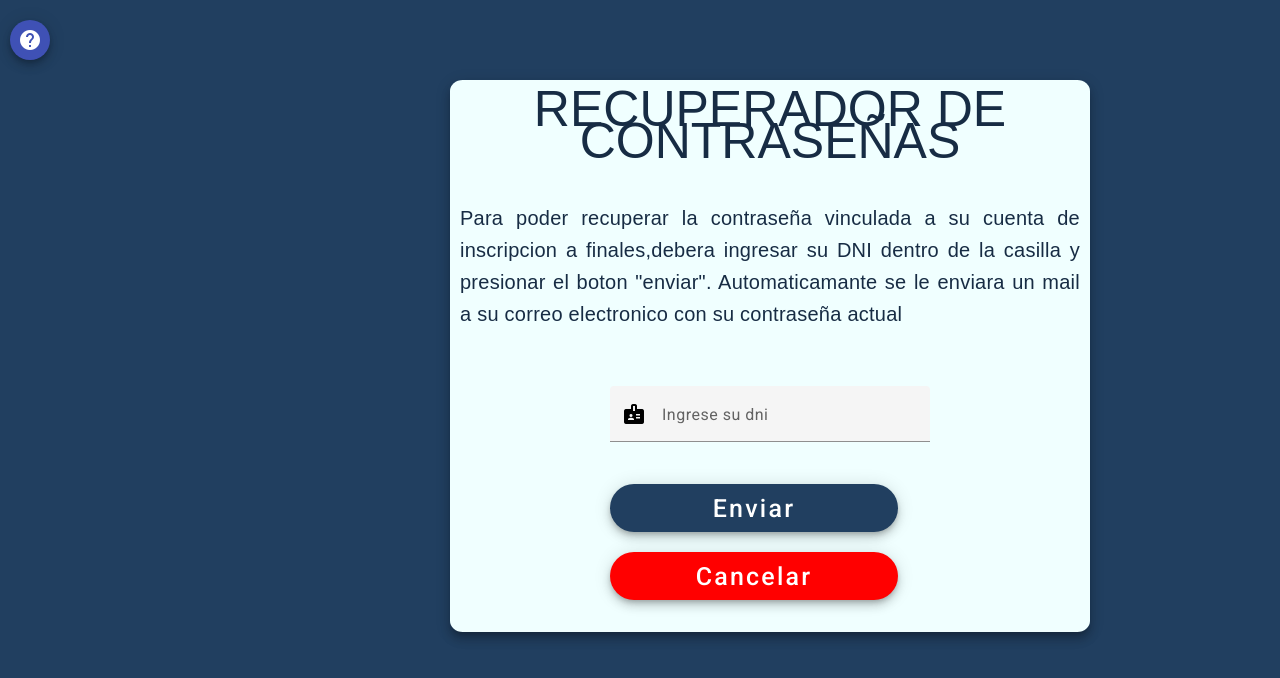
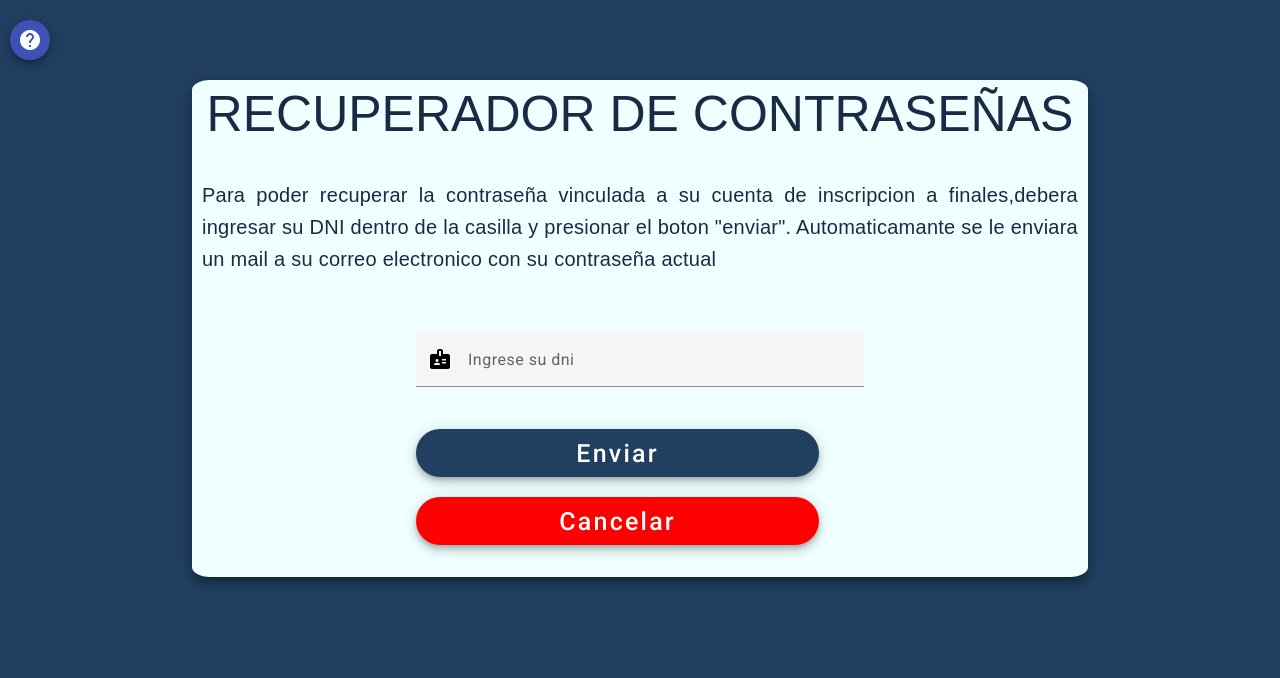
Before and after one commit to Isekai-technology/InscripcionAFinalesFront, an Angular app: page /forgot-password in a window 1280 px wide. Shown: the top 678 px of the page. Built offline with nearby package versions, Linux system fonts and the light colour scheme.

Commit message:
Enlace Login con PassRecovery
Se adapto un router link para unir ambos componentes y se modifico el tamanio de la casilla de ingreso de dni

```diff
--- a/src/app/components/forgot-password/forgot-password.component.scss
+++ b/src/app/components/forgot-password/forgot-password.component.scss
@@ -1,5 +1,4 @@
-h1 {
-
+h1{
     margin-top: 2%;
     font-size: 50px;
     text-align: center;
@@ -16,13 +15,17 @@ h2{
     margin-right:10px;
     margin-left:10px;
 }
+.global{
+    display: grid;
+    grid-template-columns:repeat(auto-fit,minmax(150px,1fr));
+    gap: 32px;
+}
 .form {
-
     display: flex;
     flex-direction: column;
     align-items:center;
-    width: 50%;
-    margin-left: 450px;
+    width: 70%;
+    margin-left: 15%;
     border-radius: 2%;
     background-color:azure;
     color: azure;
--- a/src/app/components/login/login.component.html
+++ b/src/app/components/login/login.component.html
@@ -20,7 +20,7 @@
                     <input matInput type="password" formControlName="password" >
                   </mat-form-field>
             </div>
-            <p class="inputContainer"><a href="">Olvidó su contraseña?</a></p>
+            <p class="inputContainer"><a routerLink="forgot-password">Olvidó su contraseña?</a></p>
             <button mat-fab extended color="accent" id="loginBtn" [disabled]="!loginForm.valid" routerLink="home">Ingresar</button>
         </form>
     </div>
--- a/src/index.html
+++ b/src/index.html
@@ -4,7 +4,7 @@
   <meta charset="utf-8">
   <title>Inscripcion A Finales</title>
   <base href="/">
-  <meta name="viewport" content="width=device-width, initial-scale=1">
+  <meta name="viewport" content="width=device-width, initial-scale=1.0">
   <link rel="icon" type="image/x-icon" href="favicon.ico">
   <link rel="preconnect" href="https://fonts.gstatic.com">
   <link href="https://fonts.googleapis.com/css2?family=Roboto:wght@300;400;500&display=swap" rel="stylesheet">
```
